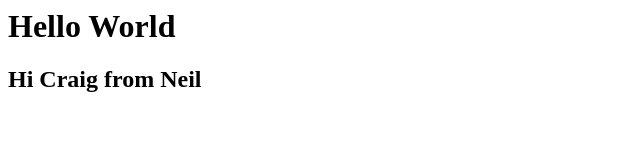
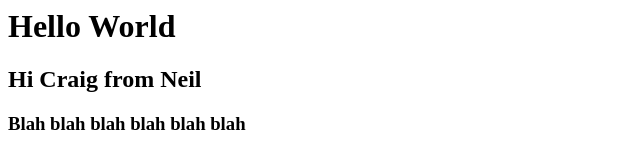
Before and after one commit to craigdonovanovh/CraigAndNeil, a plain HTML site: page index.html in a window 1280 px wide. Shown: the whole page, without its empty margins (0-640 px from the left). Drawn offline with Linux system fonts and the light colour scheme.

Commit message:
Update index.html
Added in blah

```diff
--- a/index.html
+++ b/index.html
@@ -1,2 +1,3 @@
 <h1>Hello World</h1>
 <h2>Hi Craig from Neil</h2>
+<h3>Blah blah blah blah blah blah</h3>
```
